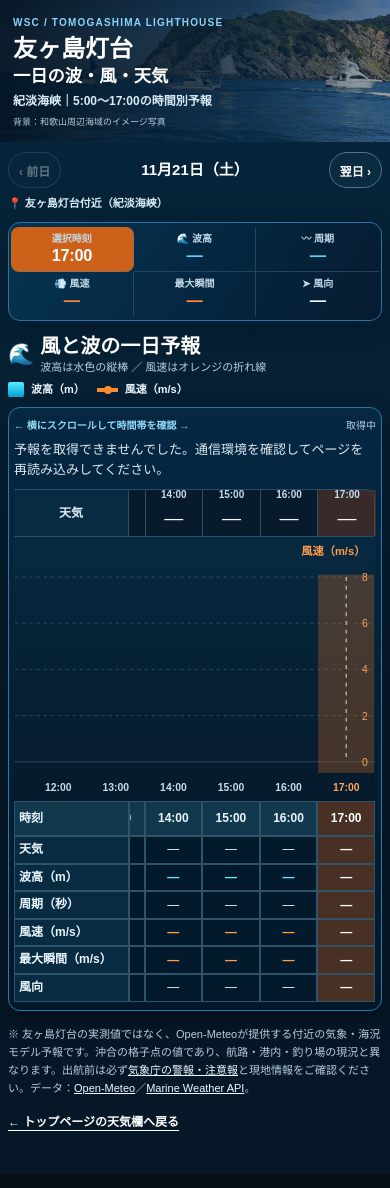
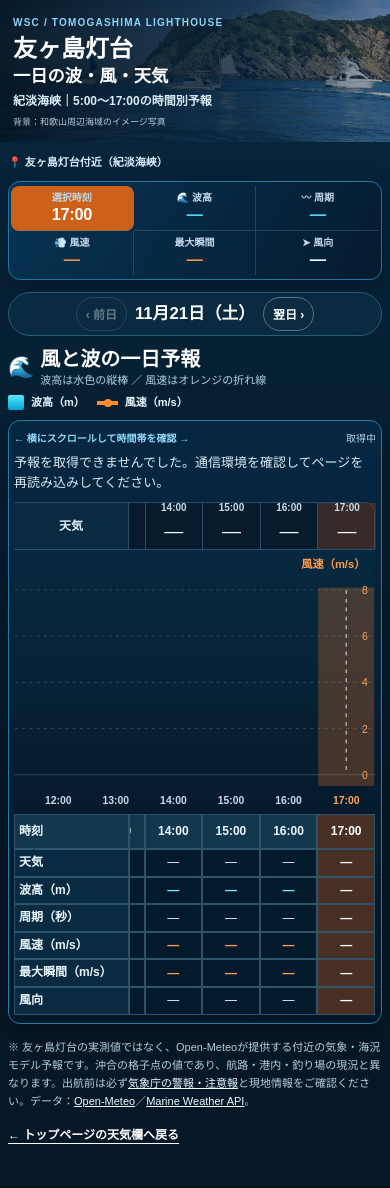
Before and after one commit to oosaka0123-sudo/wakayama-saika-club, a PHP site: page /tomogashima/ in a window 390 px wide. Shown: the part 60-1248 px from the top of the page. Run offline with PHP 8.4, Linux system fonts and the light colour scheme.

Commit message:
fix: move Tomogashima forecast date controls above combined chart (#47)
* fix(tomogashima): move date navigation above graph section

* style(tomogashima): center compact forecast day controls above chart

```diff
--- a/css/tomogashima.css
+++ b/css/tomogashima.css
@@ -140,4 +140,13 @@
 .tw-page .tw-return{margin:9px 0}
 .tw-page .tw-return a{font-size:12px}
 }
+/* Date controls belong immediately above the graph section (not above current conditions). */
+.tw-page .tw-date-nav-chart{display:flex;justify-content:center;align-items:center;gap:clamp(6px,1.8vw,14px);width:fit-content;max-width:100%;margin:0 auto 18px;padding:6px 9px;border:1px solid #2a5b77;border-radius:999px;background:#092b42}
+.tw-page .tw-date-nav-chart h2{min-width:unset;white-space:nowrap;font-size:clamp(17px,2.4vw,22px);line-height:1.3}
+.tw-page .tw-date-nav-chart button{min-height:38px;padding:5px 12px;font-size:14px}
+@media(max-width:760px){
+.tw-page .tw-date-nav-chart{width:100%;justify-content:center;gap:clamp(5px,2vw,10px);margin:0 auto 10px;padding:4px 6px}
+.tw-page .tw-date-nav-chart h2{font-size:clamp(15px,4.3vw,18px)}
+.tw-page .tw-date-nav-chart button{min-height:34px;padding:4px 9px;font-size:12px;white-space:nowrap}
+}
 @media(prefers-reduced-motion:reduce){.tw-page *{scroll-behavior:auto!important;animation:none!important;transition:none!important}}
--- a/tomogashima/index.html
+++ b/tomogashima/index.html
@@ -11,7 +11,7 @@
 <link rel="icon" type="image/svg+xml" href="../assets/favicon.svg?v=20261119-boat">
 <link rel="stylesheet" href="../css/style.css">
 <link rel="stylesheet" href="../css/premium.css?v=20261119-nav1">
-<link rel="stylesheet" href="../css/tomogashima.css?v=20261121-compact1">
+<link rel="stylesheet" href="../css/tomogashima.css?v=20261121-datenav1">
 <script src="../js/main.js?v=20261119-share1" defer></script>
 <script src="../js/footer.js?v=20261120-location1" defer></script>
 <script src="../js/tomogashima.js?v=20261121-compact1" defer></script>
@@ -63,11 +63,6 @@
   <section class="tw-dashboard" aria-label="友ヶ島灯台の時間別海況">
     <div class="tw-container">
       <div class="tw-daybar">
-        <div class="tw-date-nav" aria-label="予報日を切り替え">
-          <button id="tw-prev" type="button" aria-label="前日の予報へ">‹ <span>前日</span></button>
-          <h2 id="tw-date">予報日を読み込んでいます</h2>
-          <button id="tw-next" type="button" aria-label="翌日の予報へ"><span>翌日</span> ›</button>
-        </div>
         <span class="tw-point">📍 友ヶ島灯台付近（紀淡海峡）</span>
       </div>
       <div class="tw-current" aria-label="選択時刻の予報">
@@ -77,6 +72,11 @@
         <div><small>💨 風速</small><strong id="tw-selected-wind">—</strong></div>
         <div><small>最大瞬間</small><strong id="tw-selected-gust">—</strong></div>
         <div><small>➤ 風向</small><strong id="tw-selected-direction">—</strong></div>
+      </div>
+      <div class="tw-date-nav tw-date-nav-chart" aria-label="予報日を切り替え">
+        <button id="tw-prev" type="button" aria-label="前日の予報へ">‹ <span>前日</span></button>
+        <h2 id="tw-date">予報日を読み込んでいます</h2>
+        <button id="tw-next" type="button" aria-label="翌日の予報へ"><span>翌日</span> ›</button>
       </div>
       <div class="tw-toolbar">
         <div class="tw-heading"><span class="tw-heading-symbol" aria-hidden="true">🌊</span><div><h2>風と波の一日予報</h2><p>波高は水色の縦棒 ／ 風速はオレンジの折れ線</p></div></div>
```
